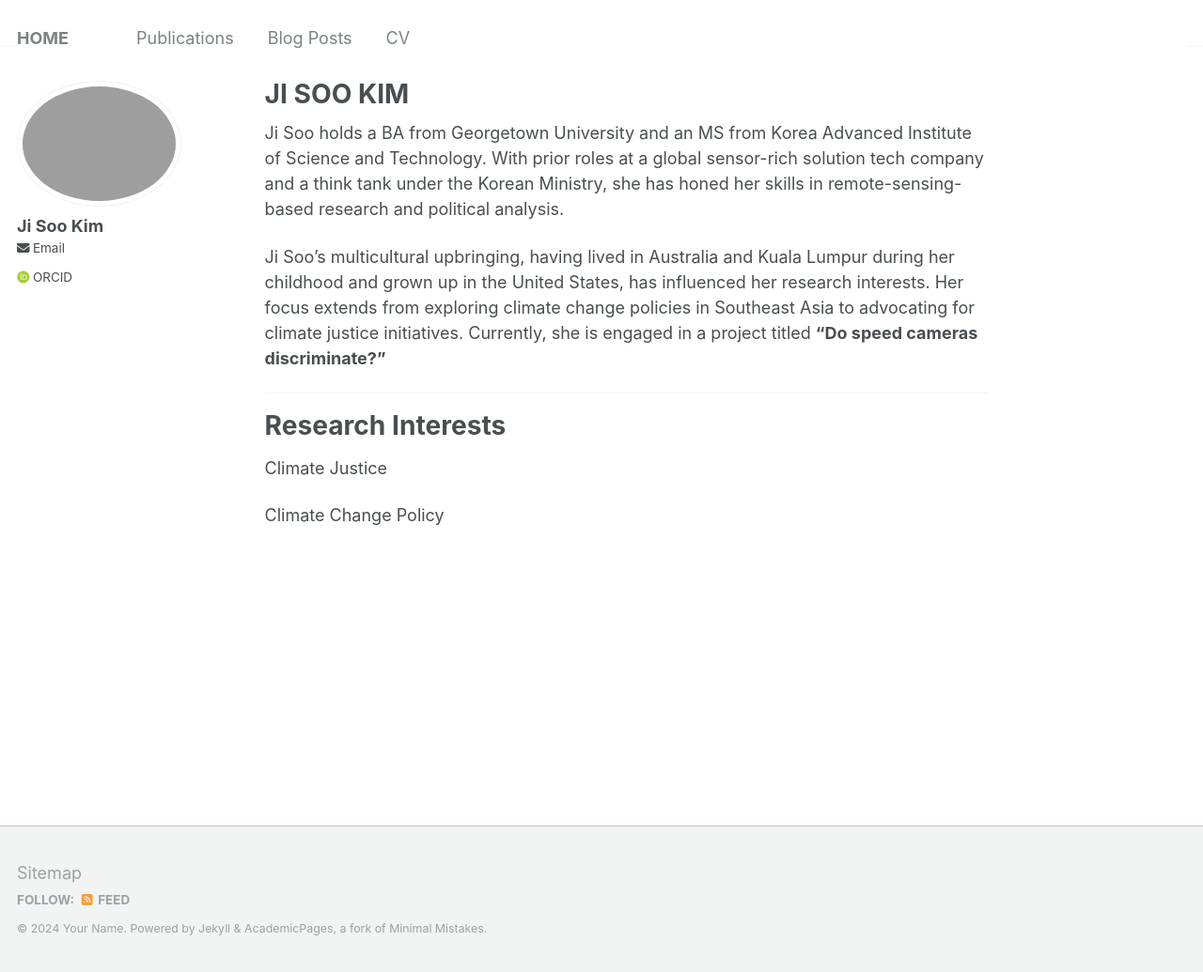
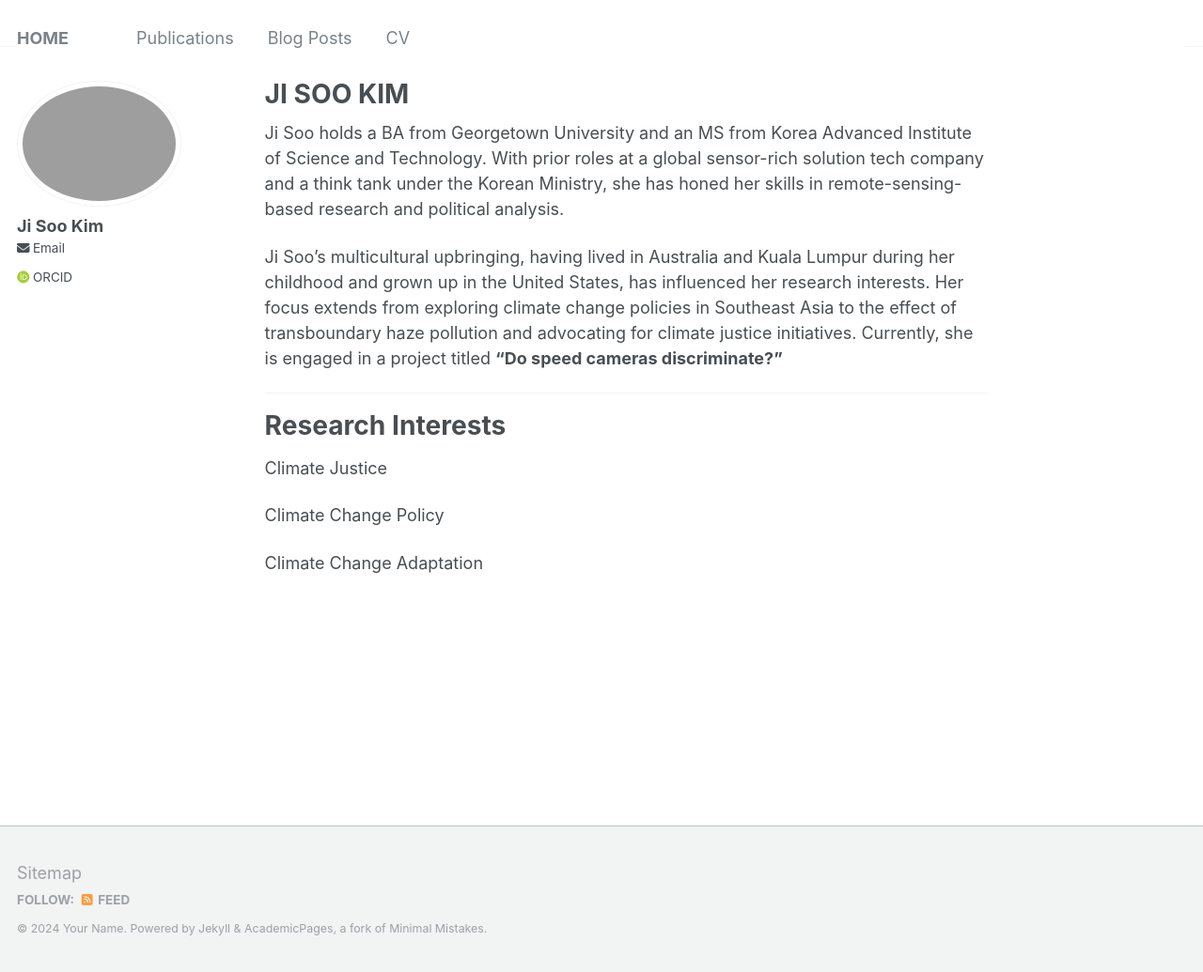
Before and after one commit to jk-jisookim/jk-jisookim.github.io, a Jekyll site: the page built from _pages/about.md, in a window 1280 px wide and 1035 px high. Shown: the whole window at 94% size. Built offline with Jekyll 4.4.1, drawn with Linux system fonts in a browser that asks for light colours; some web fonts are replaced.

Commit message:
Update about.md

```diff
--- a/_pages/about.md
+++ b/_pages/about.md
@@ -9,7 +9,7 @@ redirect_from:
 
 Ji Soo holds a BA from Georgetown University and an MS from Korea Advanced Institute of Science and Technology. With prior roles at a global sensor-rich solution tech company and a think tank under the Korean Ministry, she has honed her skills in remote-sensing-based research and political analysis.
 
-Ji Soo's multicultural upbringing, having lived in Australia and Kuala Lumpur during her childhood and grown up in the United States, has influenced her research interests. Her focus extends from exploring climate change policies in Southeast Asia to advocating for climate justice initiatives. Currently, she is engaged in a project titled <b>"Do speed cameras discriminate?"</b>
+Ji Soo's multicultural upbringing, having lived in Australia and Kuala Lumpur during her childhood and grown up in the United States, has influenced her research interests. Her focus extends from exploring climate change policies in Southeast Asia to the effect of transboundary haze pollution and advocating for climate justice initiatives. Currently, she is engaged in a project titled <b>"Do speed cameras discriminate?"</b>
 
 
 
@@ -26,3 +26,6 @@ Climate Justice
 
 
 Climate Change Policy
+
+
+Climate Change Adaptation
```
